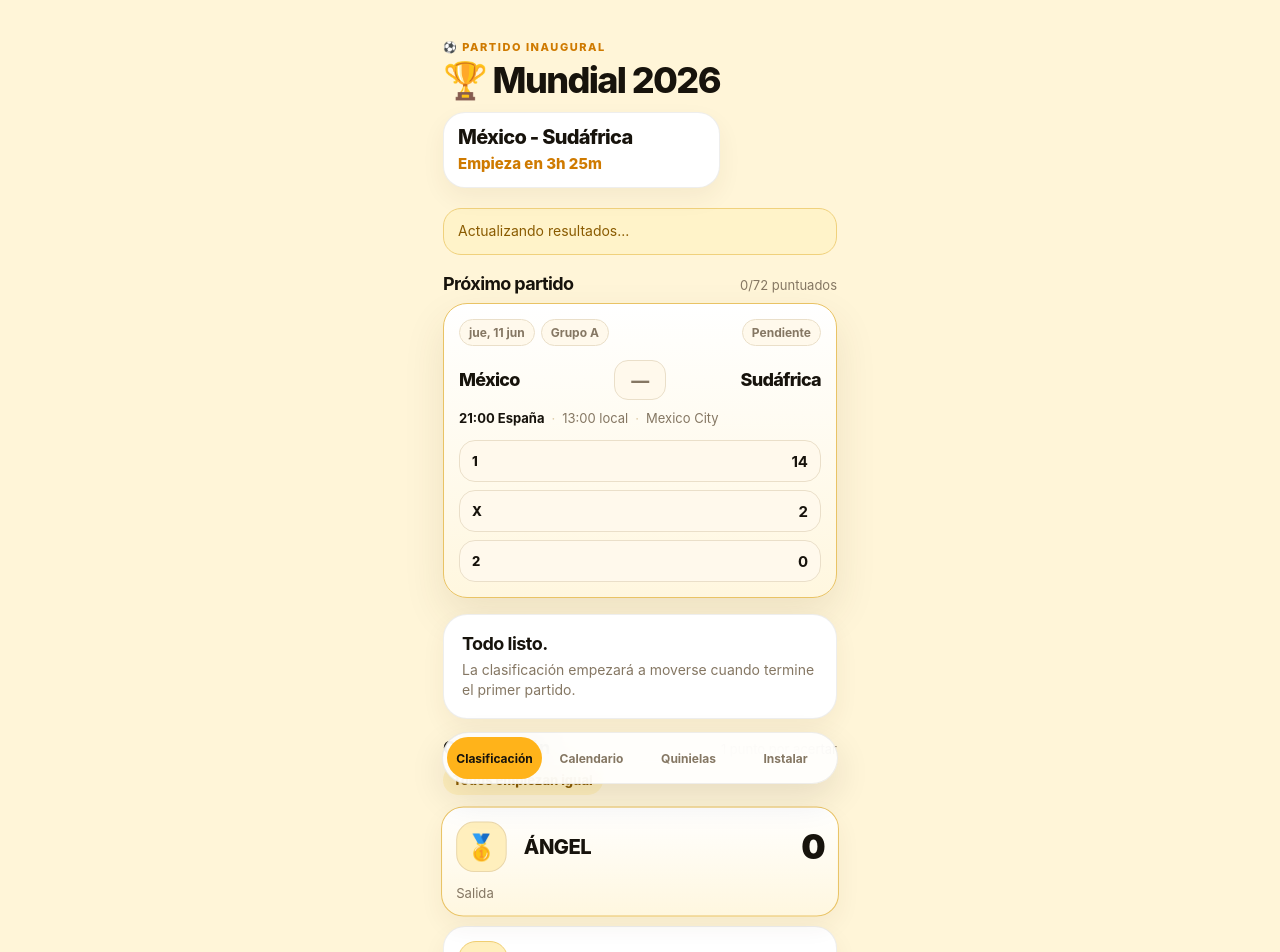
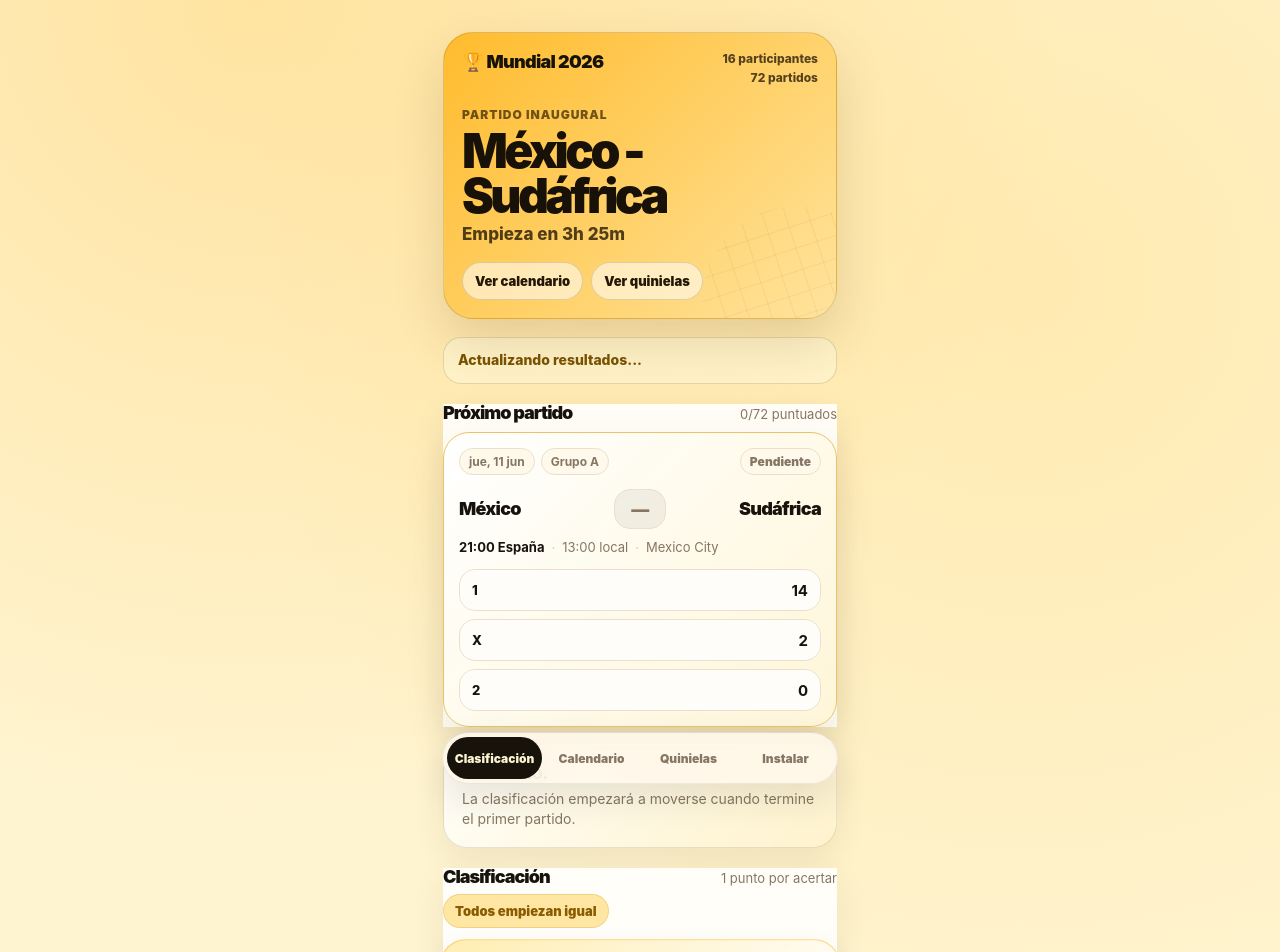
Before and after one commit to javiiitalavera/mundial-porra-2026, a Next.js app: page / in a window 1280 px wide. Shown: the top 952 px of the page. Built offline with nearby package versions, Linux system fonts and the light colour scheme.

Commit message:
Apply V8 final design

```diff
--- a/app/globals.css
+++ b/app/globals.css
@@ -1012,3 +1012,433 @@ body {
   font-size: 13px;
   font-weight: 850;
 }
+
+/* V8 final design */
+:root {
+  --v8-bg: #fff4d0;
+  --v8-bg-2: #fff9ec;
+  --v8-card: rgba(255, 255, 255, 0.88);
+  --v8-ink: #17120a;
+  --v8-muted: #79694a;
+  --v8-line: rgba(36, 25, 8, 0.12);
+  --v8-gold: #ffb51f;
+  --v8-gold-2: #ffe7a3;
+  --v8-green: #0e8f61;
+  --v8-red: #bd3b2d;
+}
+
+html,
+body {
+  background:
+    radial-gradient(circle at 20% 0%, rgba(255, 184, 38, 0.28), transparent 32%),
+    radial-gradient(circle at 80% 12%, rgba(255, 220, 132, 0.42), transparent 34%),
+    var(--v8-bg);
+  color: var(--v8-ink);
+  font-family:
+    "Nunito",
+    ui-rounded,
+    "Avenir Next",
+    "SF Pro Rounded",
+    -apple-system,
+    BlinkMacSystemFont,
+    "Helvetica Neue",
+    Arial,
+    sans-serif;
+}
+
+body {
+  min-height: 100dvh;
+}
+
+.screen.v8-screen,
+.screen {
+  max-width: 520px;
+}
+
+.app-header h1,
+.page-header h1,
+.v8-hero h1,
+.block-heading h2,
+.date-title h2,
+.quiet-card h2,
+.podium-name,
+.team,
+.standing-name,
+.player-name {
+  font-family:
+    "Nunito",
+    ui-rounded,
+    "Avenir Next",
+    "SF Pro Rounded",
+    -apple-system,
+    BlinkMacSystemFont,
+    "Helvetica Neue",
+    Arial,
+    sans-serif;
+}
+
+.v8-hero {
+  position: relative;
+  overflow: hidden;
+  margin: 10px 0 18px;
+  padding: 18px;
+  border: 1px solid rgba(50, 35, 8, 0.14);
+  border-radius: 30px;
+  background:
+    linear-gradient(135deg, rgba(255, 188, 45, 0.95), rgba(255, 230, 163, 0.95)),
+    var(--v8-gold);
+  box-shadow: 0 22px 50px rgba(86, 59, 7, 0.16);
+}
+
+.v8-hero::after {
+  content: "";
+  position: absolute;
+  right: -56px;
+  bottom: -78px;
+  width: 190px;
+  height: 190px;
+  border-radius: 999px;
+  background:
+    linear-gradient(90deg, rgba(20, 16, 9, 0.10) 1px, transparent 1px),
+    linear-gradient(rgba(20, 16, 9, 0.10) 1px, transparent 1px);
+  background-size: 22px 22px;
+  transform: rotate(-18deg);
+  opacity: 0.45;
+}
+
+.v8-hero-top,
+.v8-hero-match,
+.v8-hero-actions {
+  position: relative;
+  z-index: 1;
+}
+
+.v8-hero-top {
+  display: flex;
+  justify-content: space-between;
+  gap: 14px;
+  align-items: flex-start;
+  margin-bottom: 22px;
+}
+
+.v8-brand {
+  font-size: 18px;
+  font-weight: 900;
+  letter-spacing: -0.04em;
+}
+
+.v8-mini-stats {
+  display: flex;
+  flex-direction: column;
+  gap: 4px;
+  align-items: flex-end;
+  color: rgba(31, 21, 4, 0.76);
+  font-size: 12px;
+  font-weight: 850;
+}
+
+.v8-kicker,
+.section-label {
+  color: rgba(42, 26, 0, 0.68);
+  font-size: 12px;
+  font-weight: 900;
+  letter-spacing: 0.08em;
+  text-transform: uppercase;
+}
+
+.v8-hero h1 {
+  margin: 6px 0 6px;
+  max-width: 340px;
+  color: #171107;
+  font-size: clamp(33px, 9vw, 48px);
+  line-height: 0.94;
+  font-weight: 950;
+  letter-spacing: -0.075em;
+}
+
+.v8-hero p {
+  margin: 0;
+  color: rgba(31, 21, 4, 0.78);
+  font-size: 17px;
+  font-weight: 850;
+}
+
+.v8-hero-actions {
+  display: flex;
+  gap: 8px;
+  margin-top: 18px;
+}
+
+.v8-hero-actions a {
+  padding: 10px 12px;
+  border: 1px solid rgba(43, 30, 5, 0.15);
+  border-radius: 999px;
+  background: rgba(255, 255, 255, 0.54);
+  color: #241706;
+  font-size: 13px;
+  font-weight: 900;
+  text-decoration: none;
+}
+
+.live-badge {
+  display: none !important;
+}
+
+.system-notice {
+  border: 1px solid rgba(110, 74, 0, 0.18);
+  border-radius: 18px;
+  background: rgba(255, 244, 204, 0.82);
+  color: #7a5300;
+  font-weight: 850;
+}
+
+.block,
+.quiet-card,
+.match-card,
+.player-row,
+.standing-row {
+  border-color: var(--v8-line);
+  background: var(--v8-card);
+  box-shadow: 0 12px 32px rgba(55, 38, 10, 0.08);
+  backdrop-filter: blur(16px);
+}
+
+.v8-empty {
+  background:
+    linear-gradient(135deg, rgba(255, 255, 255, 0.88), rgba(255, 243, 204, 0.92));
+}
+
+.block-heading h2,
+.page-header h1 {
+  font-weight: 950;
+  letter-spacing: -0.055em;
+}
+
+.page-header.v8-page-header {
+  padding: 8px 2px 10px;
+}
+
+.page-header.v8-page-header h1 {
+  margin-top: 4px;
+  font-size: 38px;
+  line-height: 0.96;
+}
+
+.page-header.v8-page-header p {
+  color: var(--v8-muted);
+  font-weight: 750;
+}
+
+.leader-note {
+  display: inline-flex;
+  align-items: center;
+  margin: -2px 0 12px;
+  padding: 8px 11px;
+  border: 1px solid rgba(190, 137, 18, 0.22);
+  border-radius: 999px;
+  background: var(--v8-gold-2);
+  color: #8a5b00;
+  font-size: 13px;
+  font-weight: 950;
+}
+
+.v8-podium {
+  gap: 10px;
+}
+
+.v8-podium-card,
+.podium-card {
+  position: relative;
+  display: grid;
+  grid-template-columns: 56px 1fr auto;
+  align-items: center;
+  gap: 12px;
+  min-height: 82px;
+  border: 1px solid var(--v8-line);
+  border-radius: 24px;
+  background:
+    linear-gradient(135deg, rgba(255, 255, 255, 0.95), rgba(255, 247, 222, 0.90));
+  text-decoration: none;
+  box-shadow: 0 12px 30px rgba(79, 53, 8, 0.08);
+}
+
+.v8-podium-card.rank-1 {
+  border-color: rgba(255, 181, 31, 0.55);
+  background:
+    linear-gradient(135deg, rgba(255, 237, 176, 0.98), rgba(255, 255, 255, 0.92));
+  transform: scale(1.012);
+}
+
+.podium-top {
+  display: grid;
+  place-items: center;
+  width: 50px;
+  height: 50px;
+  border: 1px solid rgba(206, 148, 17, 0.18);
+  border-radius: 18px;
+  background: var(--v8-gold-2);
+  font-size: 27px;
+}
+
+.podium-name {
+  color: var(--v8-ink);
+  font-size: 20px;
+  font-weight: 950;
+  letter-spacing: -0.035em;
+}
+
+.podium-score {
+  color: var(--v8-ink);
+  font-size: 34px;
+  font-weight: 950;
+  letter-spacing: -0.06em;
+}
+
+.v8-standing-row .standing-position {
+  font-size: 18px;
+  font-weight: 950;
+}
+
+.v8-standing-row .standing-name {
+  font-weight: 900;
+  letter-spacing: -0.025em;
+}
+
+.match-card.v8-match-card {
+  border-radius: 26px;
+}
+
+.match-card.featured.v8-match-card {
+  background:
+    linear-gradient(135deg, rgba(255, 255, 255, 0.95), rgba(255, 245, 213, 0.92));
+}
+
+.match-state {
+  font-weight: 900;
+}
+
+.match-state.is-done {
+  background: rgba(14, 143, 97, 0.10);
+  color: var(--v8-green);
+}
+
+.match-main {
+  align-items: center;
+}
+
+.team {
+  font-weight: 900;
+  letter-spacing: -0.04em;
+}
+
+.score {
+  border-radius: 16px;
+  background: rgba(26, 18, 5, 0.06);
+  font-weight: 950;
+}
+
+.score.is-done {
+  background: #17120a;
+  color: #fff7df;
+}
+
+.pick-button {
+  border-color: var(--v8-line);
+  background: rgba(255, 255, 255, 0.68);
+}
+
+.pick-button.is-hit {
+  border-color: rgba(14, 143, 97, 0.25);
+  background: rgba(14, 143, 97, 0.10);
+  color: var(--v8-green);
+}
+
+.pick-panel {
+  border-color: var(--v8-line);
+  border-radius: 18px;
+  background: rgba(255, 255, 255, 0.92);
+}
+
+.pick-panel-title {
+  color: var(--v8-muted);
+  font-size: 12px;
+  font-weight: 900;
+  letter-spacing: 0;
+  text-transform: none;
+}
+
+.v8-result-people {
+  display: grid;
+  gap: 8px;
+  margin-top: 12px;
+  padding-top: 12px;
+  border-top: 1px solid var(--v8-line);
+}
+
+.v8-result-people div {
+  display: grid;
+  gap: 3px;
+}
+
+.v8-result-people strong {
+  color: var(--v8-ink);
+  font-size: 12px;
+  font-weight: 950;
+}
+
+.v8-result-people span {
+  color: var(--v8-muted);
+  font-size: 13px;
+  line-height: 1.35;
+}
+
+.v8-player-row {
+  border-radius: 22px;
+}
+
+.avatar {
+  background: var(--v8-gold-2);
+  color: #7a5300;
+  font-weight: 950;
+}
+
+.bottom-nav.v8-bottom-nav,
+.bottom-nav {
+  border-top-color: var(--v8-line);
+  background: rgba(255, 249, 236, 0.86);
+  backdrop-filter: blur(18px);
+}
+
+.bottom-nav a {
+  border-radius: 999px;
+  font-weight: 900;
+}
+
+.bottom-nav a.active {
+  background: #17120a;
+  color: #fff4d0;
+}
+
+.muted {
+  color: var(--v8-muted);
+}
+
+@media (max-width: 390px) {
+  .v8-hero {
+    padding: 16px;
+    border-radius: 26px;
+  }
+
+  .v8-hero h1 {
+    font-size: 34px;
+  }
+
+  .v8-mini-stats {
+    font-size: 11px;
+  }
+
+  .v8-hero-actions a {
+    padding: 9px 10px;
+    font-size: 12px;
+  }
+}
--- a/app/page.tsx
+++ b/app/page.tsx
@@ -1,10 +1,23 @@
+import Link from "next/link";
 import { MatchCard } from "@/components/MatchCard";
 import { StandingCard } from "@/components/StandingCard";
-import { formatStartsIn } from "@/lib/format";
+import { formatStartsIn, resultLabel } from "@/lib/format";
 import { getFootballDataResults } from "@/lib/footballData";
 import { getMatches, getNextMatch, getStandings } from "@/lib/scoring";
 
 export const revalidate = 600;
+
+function getLastFinishedMatch(results: Awaited<ReturnType<typeof getFootballDataResults>>["results"]) {
+  const matches = getMatches();
+
+  return matches
+    .filter((match) => results[match.id]?.status === "FINISHED")
+    .sort((a, b) => {
+      const aTime = new Date(`${a.date ?? "1900-01-01"}T00:00:00`).getTime();
+      const bTime = new Date(`${b.date ?? "1900-01-01"}T00:00:00`).getTime();
+      return bTime - aTime;
+    })[0];
+}
 
 function leaderText(standings: ReturnType<typeof getStandings>, played: number): string {
   if (played === 0) return "Todos empiezan igual";
@@ -19,25 +32,47 @@ export default async function HomePage() {
   const payload = await getFootballDataResults();
   const standings = getStandings(payload.results);
   const played = Object.keys(payload.results).length;
-  const total = getMatches().length;
+  const matches = getMatches();
+  const total = matches.length;
   const nextMatch = getNextMatch(payload.results);
+  const lastMatch = getLastFinishedMatch(payload.results);
   const podium = standings.slice(0, 3);
   const rest = standings.slice(3);
+  const heroMatch = lastMatch ?? nextMatch;
+  const heroResult = heroMatch ? payload.results[heroMatch.id] : undefined;
 
   return (
-    <section className="screen">
-      <header className="app-header hero-sport">
-        <div>
-          <div className="section-label">⚽ Partido inaugural</div>
-          <h1>🏆 Mundial 2026</h1>
-          {nextMatch ? (
-            <div className="hero-next">
-              <div>{nextMatch.home} - {nextMatch.away}</div>
-              <span>{formatStartsIn(nextMatch.date, nextMatch.timeEt)}</span>
-            </div>
-          ) : (
+    <section className="screen v8-screen">
+      <header className="v8-hero">
+        <div className="v8-hero-top">
+          <div className="v8-brand">🏆 Mundial 2026</div>
+          <div className="v8-mini-stats">
+            <span>{standings.length} participantes</span>
+            <span>{total} partidos</span>
+          </div>
+        </div>
+
+        {heroMatch ? (
+          <div className="v8-hero-match">
+            <div className="v8-kicker">{lastMatch ? "Último resultado" : "Partido inaugural"}</div>
+            <h1>{heroMatch.home} - {heroMatch.away}</h1>
+            <p>
+              {lastMatch && heroResult
+                ? resultLabel(heroResult)
+                : formatStartsIn(heroMatch.date, heroMatch.timeEt)}
+            </p>
+          </div>
+        ) : (
+          <div className="v8-hero-match">
+            <div className="v8-kicker">Mundial completado</div>
+            <h1>Porra terminada</h1>
             <p>{played}/{total} partidos puntuados</p>
-          )}
+          </div>
+        )}
+
+        <div className="v8-hero-actions">
+          <Link href="/partidos">Ver calendario</Link>
+          <Link href="/pronosticos">Ver quinielas</Link>
         </div>
       </header>
 
@@ -46,7 +81,7 @@ export default async function HomePage() {
       ) : null}
 
       {nextMatch ? (
-        <section className="block">
+        <section className="block v8-block">
           <div className="block-heading">
             <h2>Próximo partido</h2>
             <span>{played}/{total} puntuados</span>
@@ -56,13 +91,13 @@ export default async function HomePage() {
       ) : null}
 
       {played === 0 ? (
-        <section className="quiet-card">
+        <section className="quiet-card v8-empty">
           <h2>Todo listo.</h2>
           <p>La clasificación empezará a moverse cuando termine el primer partido.</p>
         </section>
       ) : null}
 
-      <section className="block">
+      <section className="block v8-block">
         <div className="block-heading">
           <h2>Clasificación</h2>
           <span>1 punto por acertar</span>
@@ -70,14 +105,20 @@ export default async function HomePage() {
 
         <div className="leader-note">{leaderText(standings, played)}</div>
 
-        <div className="podium">
+        <div className="podium v8-podium">
           {podium.map((row, index) => (
-            <a key={row.player} href={`/pronosticos/${encodeURIComponent(row.player)}`} className={`podium-card rank-${index + 1}`}>
+            <Link
+              key={row.player}
+              href={`/pronosticos/${encodeURIComponent(row.player)}`}
+              className={`podium-card v8-podium-card rank-${index + 1}`}
+            >
               <div className="podium-top">{podiumMedals[index]}</div>
               <div className="podium-name">{row.player}</div>
               <div className="podium-score">{row.points}</div>
-              <div className="muted">{row.played === 0 ? "Salida" : `${row.correct}/${row.played} · ${row.percentage}%`}</div>
-            </a>
+              <div className="muted">
+                {row.played === 0 ? "Salida" : `${row.correct}/${row.played} · ${row.percentage}%`}
+              </div>
+            </Link>
           ))}
         </div>
 
--- a/components/BottomNav.tsx
+++ b/components/BottomNav.tsx
@@ -19,7 +19,7 @@ export function BottomNav() {
   const pathname = usePathname();
 
   return (
-    <nav className="bottom-nav" aria-label="Navegación principal">
+    <nav className="bottom-nav v8-bottom-nav" aria-label="Navegación principal">
       {items.map((item) => (
         <Link
           key={item.href}
--- a/components/MatchCard.tsx
+++ b/components/MatchCard.tsx
@@ -39,15 +39,18 @@ export function MatchCard({
           <strong>{names.length}</strong>
         </summary>
         <div className="pick-panel">
-          <div className="pick-panel-title">Han puesto {pick}</div>
+          <div className="pick-panel-title">Han apostado por el {pick}</div>
           <div className="pick-names">{names.join(", ")}</div>
         </div>
       </details>
     );
   };
 
+  const correct = actual ? predictions.filter((item) => item.pick === actual).map((item) => item.player) : [];
+  const wrong = actual ? predictions.filter((item) => item.pick !== actual).map((item) => item.player) : [];
+
   return (
-    <article className={featured ? "match-card featured" : "match-card"}>
+    <article className={featured ? "match-card featured v8-match-card" : "match-card v8-match-card"}>
       <div className="match-topline">
         <div className="match-kicker">
           <span>{formatMatchDate(match.date)}</span>
@@ -75,6 +78,19 @@ export function MatchCard({
         {renderPick("X")}
         {renderPick("2")}
       </div>
+
+      {actual && result?.status === "FINISHED" ? (
+        <div className="v8-result-people">
+          <div>
+            <strong>Acertaron</strong>
+            <span>{correct.length ? correct.join(", ") : "Nadie"}</span>
+          </div>
+          <div>
+            <strong>Fallaron</strong>
+            <span>{wrong.length ? wrong.join(", ") : "Nadie"}</span>
+          </div>
+        </div>
+      ) : null}
     </article>
   );
 }
--- a/components/StandingCard.tsx
+++ b/components/StandingCard.tsx
@@ -23,7 +23,7 @@ export function StandingCard({
   return (
     <Link
       href={`/pronosticos/${normalizePlayerForUrl(row.player)}`}
-      className={compact ? "standing-row compact" : "standing-row"}
+      className={compact ? "standing-row compact v8-standing-row" : "standing-row v8-standing-row"}
     >
       <div className="standing-position">{rank}</div>
       <div className="standing-person">
```
Also changed, not shown: app/partidos/page.tsx (+6 -5 lines), app/pronosticos/page.tsx (+6 -6 lines), 1 other file (tests, documents, lock files or other folders).
